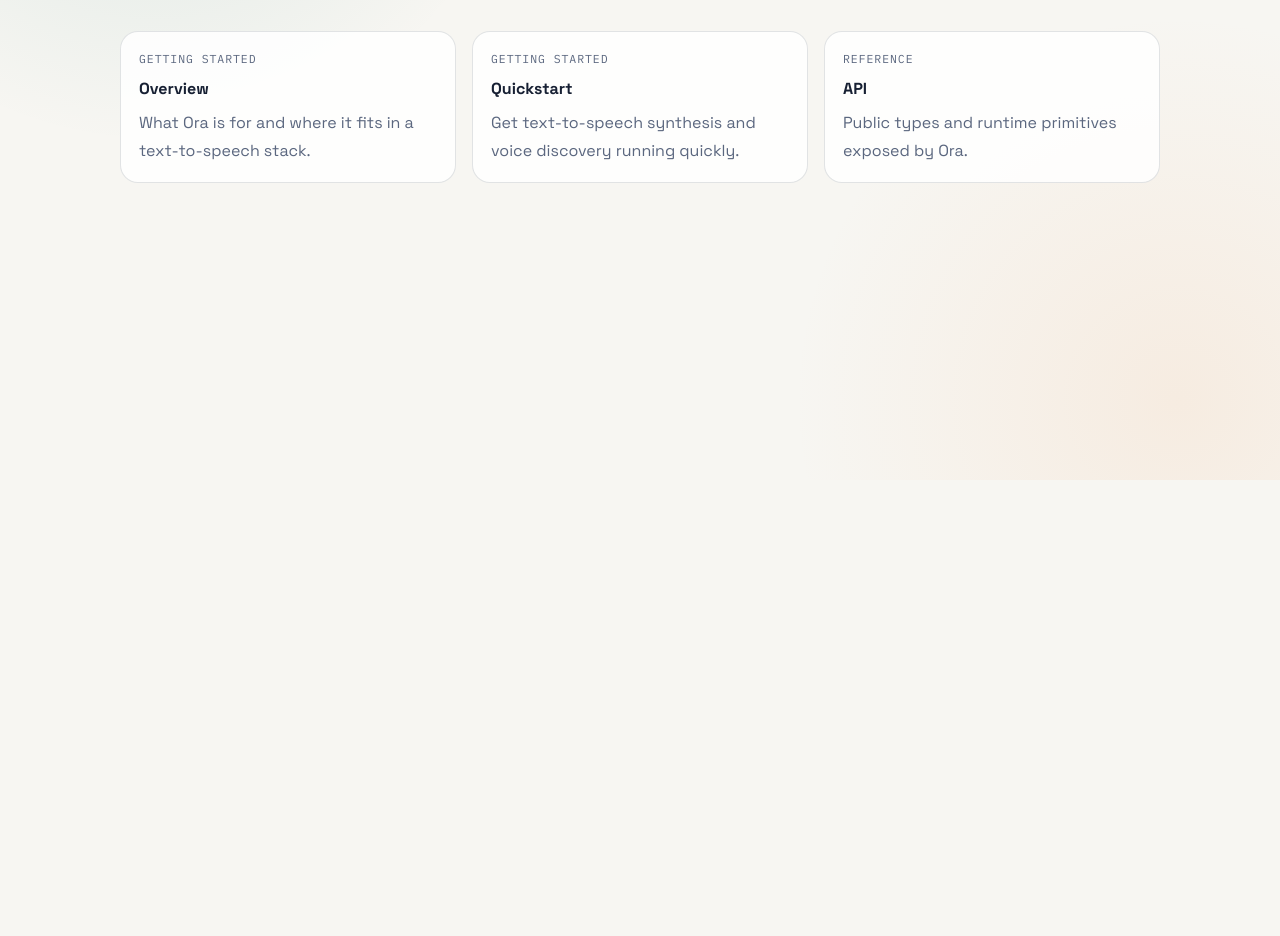
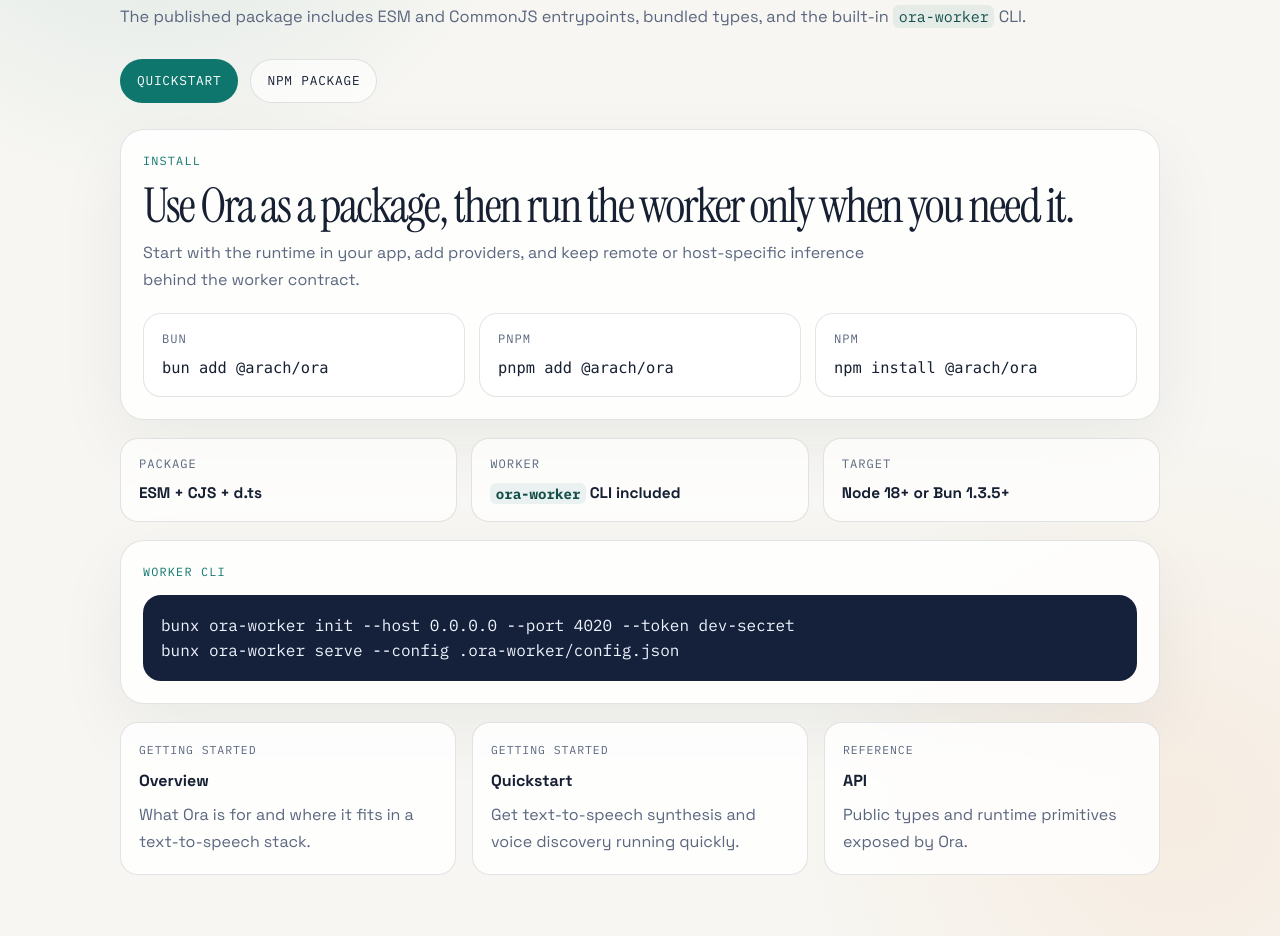
Before and after one commit to arach/ora, an Astro site in the folder docs-site/: page / in a window 1280 px wide. Shown: the part 320-1256 px from the top of the page. Before the commit the page ends 800 px from the top, so only its background shows below. Built offline with nearby package versions, Linux system fonts and the light colour scheme; Astro itself is replaced by a stand-in of ours.

Commit message:
🔧 update package exports and publish docs
- fix the published export map so CommonJS consumers resolve the right declarations\n- add repeatable package verification and publish guard checks\n- refresh README and GitHub Pages docs with install and worker CLI guidance

```diff
--- a/docs-site/src/layouts/BaseLayout.astro
+++ b/docs-site/src/layouts/BaseLayout.astro
@@ -23,6 +23,7 @@ const { title = "Ora Docs" } = Astro.props;
         </div>
         <div class="docs-topbar-right">
           <a href="/llms.txt">llms.txt</a>
+          <a href="https://www.npmjs.com/package/@arach/ora" target="_blank" rel="noreferrer noopener">npm</a>
           <a href="https://github.com/arach/ora" target="_blank" rel="noreferrer noopener">GitHub</a>
         </div>
       </header>
--- a/docs-site/src/pages/index.astro
+++ b/docs-site/src/pages/index.astro
@@ -27,12 +27,65 @@ const cards = docs.groups.flatMap((group) =>
   <div class="docs-index">
     <div class="docs-index-header">
       <div class="docs-kicker">Documentation</div>
-      <h1>Build text-to-speech with one runtime surface.</h1>
+      <h1>Ship text-to-speech from one runtime boundary.</h1>
       <p class="docs-description">
         Ora gives apps a stable surface for provider integration, voice discovery,
-        and speech synthesis across local and remote backends.
+        and speech synthesis across local and remote backends. The published package
+        includes ESM and CommonJS entrypoints, bundled types, and the built-in
+        <code>ora-worker</code> CLI.
       </p>
+      <div class="docs-hero-actions">
+        <a class="docs-button docs-button-primary" href="/docs/quickstart">Quickstart</a>
+        <a class="docs-button" href="https://www.npmjs.com/package/@arach/ora" target="_blank" rel="noreferrer noopener">npm package</a>
+      </div>
     </div>
+
+    <section class="docs-install-panel">
+      <div>
+        <div class="docs-mini-label">Install</div>
+        <h2>Use Ora as a package, then run the worker only when you need it.</h2>
+        <p>
+          Start with the runtime in your app, add providers, and keep remote or
+          host-specific inference behind the worker contract.
+        </p>
+      </div>
+
+      <div class="docs-install-grid">
+        <div class="docs-install-card">
+          <span>Bun</span>
+          <code>bun add @arach/ora</code>
+        </div>
+        <div class="docs-install-card">
+          <span>pnpm</span>
+          <code>pnpm add @arach/ora</code>
+        </div>
+        <div class="docs-install-card">
+          <span>npm</span>
+          <code>npm install @arach/ora</code>
+        </div>
+      </div>
+    </section>
+
+    <section class="docs-facts">
+      <div class="docs-fact">
+        <span>Package</span>
+        <strong>ESM + CJS + d.ts</strong>
+      </div>
+      <div class="docs-fact">
+        <span>Worker</span>
+        <strong><code>ora-worker</code> CLI included</strong>
+      </div>
+      <div class="docs-fact">
+        <span>Target</span>
+        <strong>Node 18+ or Bun 1.3.5+</strong>
+      </div>
+    </section>
+
+    <section class="docs-command-panel">
+      <div class="docs-mini-label">Worker CLI</div>
+      <pre><code>bunx ora-worker init --host 0.0.0.0 --port 4020 --token dev-secret
+bunx ora-worker serve --config .ora-worker/config.json</code></pre>
+    </section>
 
     <div class="docs-card-grid">
       {cards.map((item) => (
--- a/docs-site/src/styles/global.css
+++ b/docs-site/src/styles/global.css
@@ -248,6 +248,134 @@ a {
   font-weight: 400;
 }
 
+.docs-hero-actions {
+  display: flex;
+  flex-wrap: wrap;
+  gap: 12px;
+  margin-top: 20px;
+}
+
+.docs-button {
+  display: inline-flex;
+  align-items: center;
+  justify-content: center;
+  min-height: 44px;
+  padding: 0 16px;
+  border: 1px solid var(--line);
+  border-radius: 999px;
+  background: rgba(255, 255, 255, 0.66);
+  color: var(--ink);
+  text-decoration: none;
+  font-family: "IBM Plex Mono", ui-monospace, monospace;
+  font-size: 0.8rem;
+  text-transform: uppercase;
+  letter-spacing: 0.06em;
+}
+
+.docs-button-primary {
+  border-color: transparent;
+  background: var(--accent);
+  color: white;
+}
+
+.docs-install-panel,
+.docs-command-panel {
+  margin: 0 0 18px;
+  padding: 22px;
+  border: 1px solid var(--line);
+  border-radius: 24px;
+  background: var(--panel);
+  box-shadow: 0 24px 70px rgba(23, 32, 51, 0.06);
+}
+
+.docs-install-panel h2 {
+  margin: 12px 0 10px;
+  font-family: "Instrument Serif", serif;
+  font-size: clamp(2rem, 4vw, 3rem);
+  line-height: 0.98;
+  letter-spacing: -0.04em;
+  font-weight: 400;
+}
+
+.docs-install-panel p {
+  margin: 0;
+  max-width: 48rem;
+  color: var(--muted);
+  line-height: 1.7;
+}
+
+.docs-mini-label {
+  font-family: "IBM Plex Mono", ui-monospace, monospace;
+  font-size: 0.74rem;
+  text-transform: uppercase;
+  letter-spacing: 0.1em;
+  color: var(--accent);
+}
+
+.docs-install-grid,
+.docs-facts {
+  display: grid;
+  gap: 14px;
+}
+
+.docs-install-grid {
+  grid-template-columns: repeat(auto-fit, minmax(220px, 1fr));
+  margin-top: 20px;
+}
+
+.docs-install-card,
+.docs-fact {
+  padding: 16px 18px;
+  border: 1px solid var(--line);
+  border-radius: 18px;
+  background: rgba(255, 255, 255, 0.72);
+}
+
+.docs-install-card span,
+.docs-fact span {
+  display: block;
+  margin-bottom: 8px;
+  color: var(--muted);
+  font-family: "IBM Plex Mono", ui-monospace, monospace;
+  font-size: 0.76rem;
+  text-transform: uppercase;
+  letter-spacing: 0.08em;
+}
+
+.docs-install-card code,
+.docs-fact strong {
+  color: var(--ink);
+  font-size: 0.96rem;
+}
+
+.docs-description code,
+.docs-fact code {
+  padding: 0.14em 0.38em;
+  border-radius: 6px;
+  background: rgba(15, 118, 110, 0.08);
+  color: #134e4a;
+  font-family: "IBM Plex Mono", ui-monospace, monospace;
+  font-size: 0.92em;
+}
+
+.docs-facts {
+  grid-template-columns: repeat(auto-fit, minmax(220px, 1fr));
+  margin: 0 0 18px;
+}
+
+.docs-command-panel pre {
+  margin: 14px 0 0;
+  padding: 18px;
+  border-radius: 18px;
+  background: #15203a;
+  color: #eef4ff;
+  overflow: auto;
+}
+
+.docs-command-panel code {
+  font-family: "IBM Plex Mono", ui-monospace, monospace;
+}
+
 .docs-card-grid {
   display: grid;
   grid-template-columns: repeat(auto-fit, minmax(260px, 1fr));
@@ -306,3 +434,15 @@ a {
     padding: 22px;
   }
 }
+
+@media (max-width: 720px) {
+  .docs-index {
+    width: min(1040px, calc(100vw - 24px));
+    padding-top: 32px;
+  }
+
+  .docs-install-panel,
+  .docs-command-panel {
+    padding: 18px;
+  }
+}
```
Also changed, not shown: AGENTS.md (+9 -1 lines), docs.json (+2 -2 lines), docs/quickstart.md (+8 -0 lines), docs/remote-worker.md (+10 -3 lines), package.json (+12 -5 lines), README.md.
